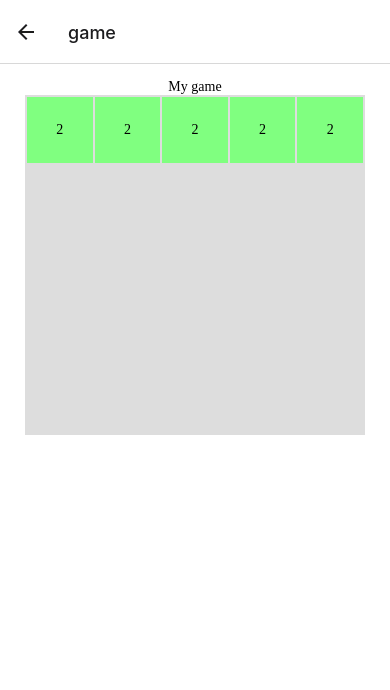
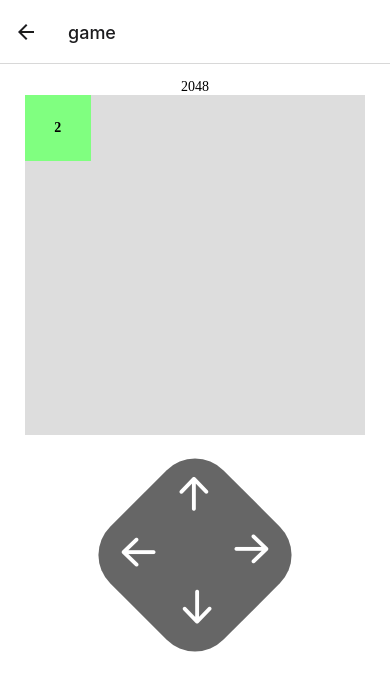
Before and after one commit to seyton35/2048, a React Native app: screen /game in a window 390 px wide. Shown: the top 690 px of the page. Built offline with nearby package versions, Linux system fonts and the light colour scheme.

Commit message:
+icons, buttonJoystick, cell movement

```diff
--- a/package.json
+++ b/package.json
@@ -17,7 +17,8 @@
     "react": "18.2.0",
     "react-native": "0.71.4",
     "react-native-safe-area-context": "^4.5.0",
-    "react-native-screens": "^3.20.0"
+    "react-native-screens": "^3.20.0",
+    "react-native-vector-icons": "^9.2.0"
   },
   "devDependencies": {
     "@babel/core": "^7.20.0",
@@ -27,6 +28,7 @@
     "@tsconfig/react-native": "^2.0.2",
     "@types/jest": "^29.2.1",
     "@types/react": "^18.0.24",
+    "@types/react-native-vector-icons": "^6.4.13",
     "@types/react-test-renderer": "^18.0.0",
     "babel-jest": "^29.2.1",
     "eslint": "^8.19.0",
--- /dev/null
+++ b/src/components/native/ButtonJoystick.tsx
@@ -0,0 +1,100 @@
+import { View, StyleSheet, TouchableOpacity } from 'react-native'
+import Icon from 'react-native-vector-icons/AntDesign';
+import Txt from '../custom/Txt';
+
+interface Props {
+    left: () => void,
+    right: () => void,
+    up: () => void,
+    down: () => void,
+    style: {}
+}
+
+export default function ButtonJoystick({ style, left, right, up, down }: Props) {
+    return (
+        <View style={[styles.joystick, style]}>
+
+            <TouchableOpacity style={[styles.btn, styles.btnUp]}
+                onPress={up}>
+                <Icon style={[styles.btnIcon, styles.btnIconUp]} name="arrowleft" />
+            </TouchableOpacity>
+
+            <TouchableOpacity style={[styles.btn, styles.btnRight]}
+                onPress={right}>
+                <Icon style={[styles.btnIcon, styles.btnIconRight]} name="arrowleft" />
+            </TouchableOpacity>
+
+            <TouchableOpacity style={[styles.btn, styles.btnDown]}
+                onPress={down}>
+                <Icon style={[styles.btnIcon, styles.btnIconDown]} name="arrowleft" />
+            </TouchableOpacity>
+
+            <TouchableOpacity style={[styles.btn, styles.btnLeft]}
+                onPress={left}>
+                <Icon style={[styles.btnIcon, styles.btnIconLeft]} name="arrowleft" />
+            </TouchableOpacity>
+
+        </View>
+    )
+}
+
+const styles = StyleSheet.create({
+    joystick: {
+        width: 160,
+        height: 160,
+        borderRadius: 40,
+        transform: [{ rotate: '45deg' }],
+        backgroundColor: '#666',
+    },
+    btn: {
+        width: 80,
+        height: 80,
+        position: 'absolute'
+    },
+    btnUp: {
+    },
+    btnRight: {
+        left: 80,
+    },
+    btnDown: {
+        left: 80,
+        top: 80
+    },
+    btnLeft: {
+        top: 80
+    },
+
+    btnIcon: {
+        color: '#fff',
+        fontSize: 45,
+        position: 'relative',
+        width: 45,
+        height: 45
+    },
+    btnIconUp: {
+        transform: [
+            { rotate: '45deg' },
+            { translateX: 20 },
+        ],
+
+    },
+    btnIconRight: {
+        transform: [
+            { rotate: '135deg' },
+            { translateY: -20 },
+        ]
+    },
+    btnIconDown: {
+        transform: [
+            { rotate: '225deg' },
+            { translateX: -20 },
+        ]
+    },
+    btnIconLeft: {
+        transform: [
+            { rotate: '315deg' },
+            { translateY: 20 }
+        ]
+    },
+
+})
--- a/src/components/native/Cell.tsx
+++ b/src/components/native/Cell.tsx
@@ -1,14 +1,56 @@
-import { View, StyleSheet, Dimensions } from 'react-native'
+import { View, StyleSheet, Dimensions, Animated } from 'react-native'
 import Txt from '../custom/Txt'
+import { useEffect, useRef } from 'react';
 
 interface Props {
-    // children: React.ReactNode,
-    count: number
+    count: number,
+    x: number,
+    y: number,
+    newX: number,
+    newY: number
 }
 
-export default function Cell({ count }: Props) {
+export default function Cell({ count, x, y, newX, newY }: Props) {
     const Width = Dimensions.get('window').width;
+    const posX = useRef(new Animated.Value(x)).current
+    const posY = useRef(new Animated.Value(y)).current
 
+    useEffect(() => {
+        moveX(newX)
+    }, [newX])
+    useEffect(() => {
+        moveY(newY)
+    }, [newY])
+
+
+    function moveX(newX: number) {
+        Animated.spring(
+            posX,
+            {
+                toValue: newX,
+                useNativeDriver: true
+            }
+        ).start()
+    }
+    function moveY(newY: number) {
+        Animated.spring(
+            posY,
+            {
+                toValue: newY,
+                useNativeDriver: true
+            }
+        ).start()
+    }
+
+    function moveTo() {
+
+        return {
+            transform: [
+                { translateX: posX },
+                { translateY: posY }
+            ]
+        }
+    }
 
     function getStyle() {
         const style = {
@@ -20,21 +62,22 @@ export default function Cell({ count }: Props) {
     }
 
     return (
-        <View style={[styles.cell, getStyle()]}>
+        <Animated.View style={[styles.cell, getStyle(), moveTo()]}>
             <Txt style={styles.cellTxt}>{count}</Txt>
-        </View>
+        </Animated.View>
     )
 }
 
 const styles = StyleSheet.create({
     cell: {
         backgroundColor: '#80ff80',
-        width:10,
-        height:10,
-        margin:1,
+        width: 10,
+        height: 10,
         alignItems: 'center',
-        justifyContent: 'center'
+        justifyContent: 'center',
+        position: 'absolute',
     },
     cellTxt: {
+        fontWeight: '900'
     }
 })
--- a/src/components/native/Field.tsx
+++ b/src/components/native/Field.tsx
@@ -1,4 +1,4 @@
-import { View, StyleSheet, Dimensions } from 'react-native'
+import { View, StyleSheet, Dimensions, Animated } from 'react-native'
 
 interface Props {
     children: React.ReactNode
@@ -6,9 +6,19 @@ interface Props {
 
 export default function Field({ children }: Props) {
     const Width = Dimensions.get('window').width;
+
+    function getSize() {
+        return {
+            width: Width - 50,
+            height: Width - 50
+        }
+    }
+
     return (
-        <View style={[styles.field, { width: Width - 50, height: Width - 50 }]}>
-            {children}
+        <View style={[styles.field, getSize()]}>
+            <Animated.View style={styles.joystick}>
+                {children}
+            </Animated.View>
         </View>
     )
 }
@@ -16,8 +26,12 @@ export default function Field({ children }: Props) {
 const styles = StyleSheet.create({
     field: {
         backgroundColor: '#ddd',
-        padding:1,
-        display:'flex',
-        flexDirection:'row'
+    },
+    joystick: {
+        position: 'absolute',
+        zIndex: 100,
+
+        flex: 1,
+        backgroundColor: '#fff',
     }
 })
--- a/src/screens/Game.tsx
+++ b/src/screens/Game.tsx
@@ -3,19 +3,36 @@ import Txt from '../components/custom/Txt'
 import Container from '../components/reusable/Container'
 import Field from '../components/native/Field'
 import Cell from '../components/native/Cell'
+import ButtonJoystick from '../components/native/ButtonJoystick'
+import { useState } from 'react'
 
 export default function Game() {
+
+    const [x, setX] = useState(0)
+    const [y, setY] = useState(0)
+
+    function up() {
+        setY(y - 50)
+    }
+    function right() {
+        setX(x + 50)
+    }
+    function down() {
+        setY(y + 50)
+    }
+    function left() {
+        setX(x - 50)
+    }
+
     return (
         <Container>
             <View style={styles.wrapper}>
-                <Txt>My game</Txt>
+                <Txt>2048</Txt>
                 <Field>
-                    <Cell count={2}/>
-                    <Cell count={2}/>
-                    <Cell count={2}/>
-                    <Cell count={2}/>
-                    <Cell count={2}/>
+                    <Cell count={2} x={0} y={0} newX={x} newY={y} />
                 </Field>
+
+                <ButtonJoystick style={styles.joystick} up={up} right={right} down={down} left={left} />
             </View>
         </Container>
     )
@@ -25,5 +42,8 @@ const styles = StyleSheet.create({
     wrapper: {
         padding: 10,
         alignItems: 'center'
+    },
+    joystick: {
+        marginTop: 40
     }
 })
```
Also changed, not shown: 16 other files (tests, documents, lock files or other folders).
